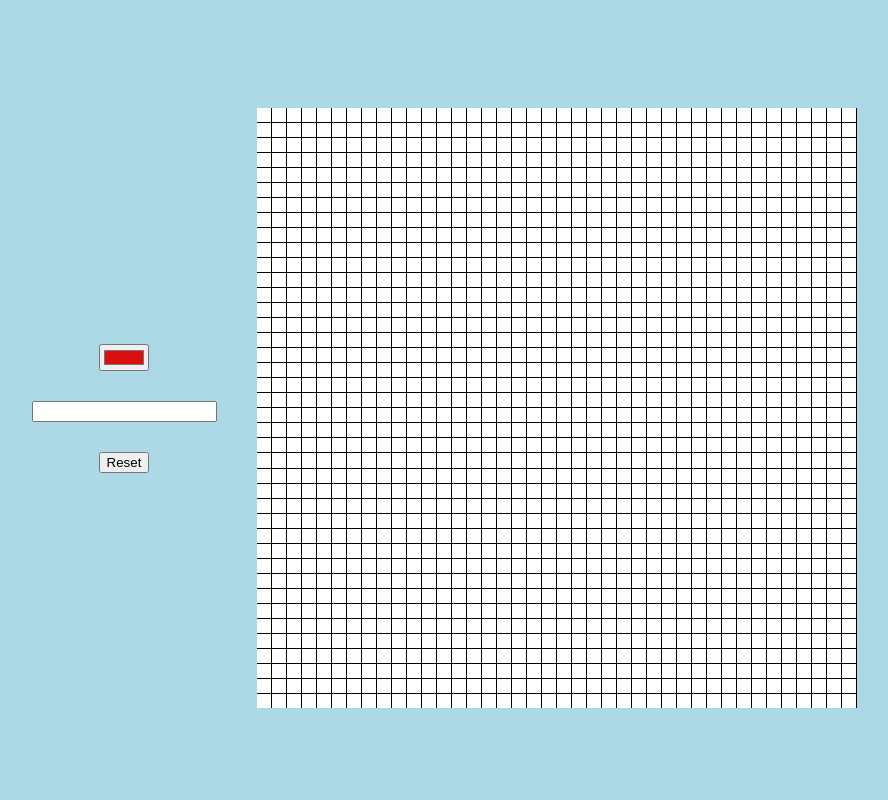
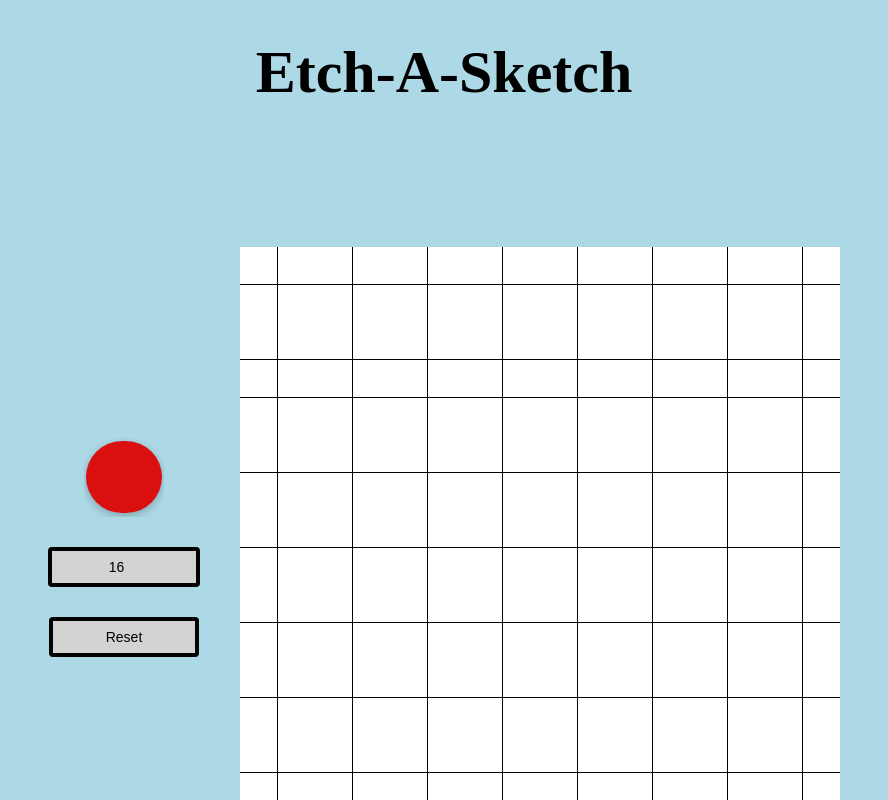
Before and after one commit to Thlrty/EAS, a plain HTML site: page index.html in a window 1280 px wide. Both pictures are taken after a click on the button "Reset". Shown: the top 800 px of the page, without its empty margins (196-1084 px from the left). Drawn offline with Linux system fonts and the light colour scheme.

Commit message:
Required part done. Should add Eraser and Rainbow mode.

```diff
--- a/index.html
+++ b/index.html
@@ -9,21 +9,25 @@
 </head>
 <body>
 
+<header class="header">
+  <h1 class="title">Etch-A-Sketch</h1>
+</header>
+
   <div class="main">
 
     <div class="sidebar">
       <input type="color" class="color" value="#DA1010">
-      <input type="number" class="sizeValue">
+      <input type="number" class="sizeValue" value="16" min="1" max="64">
       <button class="reset">Reset</button>
     </div>
 
-    <div class="grid">
-
-    </div>
+    <div class="grid"></div>
 
   </div>
 
-
+<footer>
+  <p style="color: black;">Copyright © Thirty</p>
+</footer>
 
   <script src="./main.js"></script>
 </body>
--- a/main.js
+++ b/main.js
@@ -1,5 +1,10 @@
 const grid = document.querySelector('.grid');
 const color = document.querySelector('.color');
+let sizeV = document.querySelector('.sizeValue');
+let size = sizeV.value;
+const reset = document.querySelector('.reset');
+
+let draw = false;
 
 function setupGrid(size) {
 
@@ -9,16 +14,37 @@ function setupGrid(size) {
     let gridElement = document.createElement('div')
     gridElement.classList.add('gridElement')
 
-    gridElement.addEventListener('mouseover', ()=> {
-      gridElement.style.backgroundColor = color.value;
-    })
+
     gridElement.addEventListener('mousedown', ()=> {
       gridElement.style.backgroundColor = color.value;
     })
+    gridElement.addEventListener('mouseover', ()=> {
+      if(!draw) return
+      gridElement.style.backgroundColor = color.value;
+    })
+
 
     grid.appendChild(gridElement);
   }
-
 }
 
-setupGrid(40);
+window.addEventListener('mousedown', ()=>{
+  draw = true
+})
+
+window.addEventListener('mouseup', ()=>{
+  draw = false
+})
+
+sizeV.addEventListener('change', ()=>{
+  size = sizeV.value;
+  grid.innerHTML = '';
+  setupGrid(size);
+})
+
+reset.addEventListener('click', ()=>{
+  grid.innerHTML = '';
+  setupGrid(size);
+})
+
+setupGrid(size);
--- a/style.css
+++ b/style.css
@@ -2,6 +2,22 @@
 html, body {
   height: 100%;
   background-color: lightblue;
+}
+
+.header {
+  display: flex;
+  align-items: center;
+  justify-content: center;
+  font-size: 30px;
+  margin-top: -10px;
+}
+
+footer {
+  display: flex;
+  align-items: center;
+  justify-content: center;
+  background-color: lightblue;
+  height: 100px;
 }
 
 .main {
@@ -20,6 +36,40 @@ html, body {
   gap: 30px;
 }
 
+button {
+  background-color: lightgray;
+  width: 150px;
+  padding: 8px;
+  font-size: 14px;
+  border-radius: 4px;
+  border: solid black 4px;
+}
+
+.sizeValue {
+  background-color: lightgray;
+  width: 128px;
+  padding: 8px;
+  font-size: 14px;
+  border-radius: 4px;
+  border: solid black 4px;
+  text-align: center;
+}
+
+input[type='color'] {
+  width: 80px;
+  height: 80px;
+  border: none;
+  background-color: lightblue;
+  padding: 0;
+}
+
+input[type='color']::-webkit-color-swatch {
+  border: none;
+  border-radius: 50px;
+  box-shadow: rgba(0, 0, 0, 0.24) 0px 3px 8px;
+}
+
+
 .grid {
   --size: 4;
   display: grid;
@@ -28,7 +78,7 @@ html, body {
   height: 600px;
   width: 600px;
   background-color: black;
-  gap: 1px;
+  gap: 0.5px;
 }
 
 .gridElement {
```
